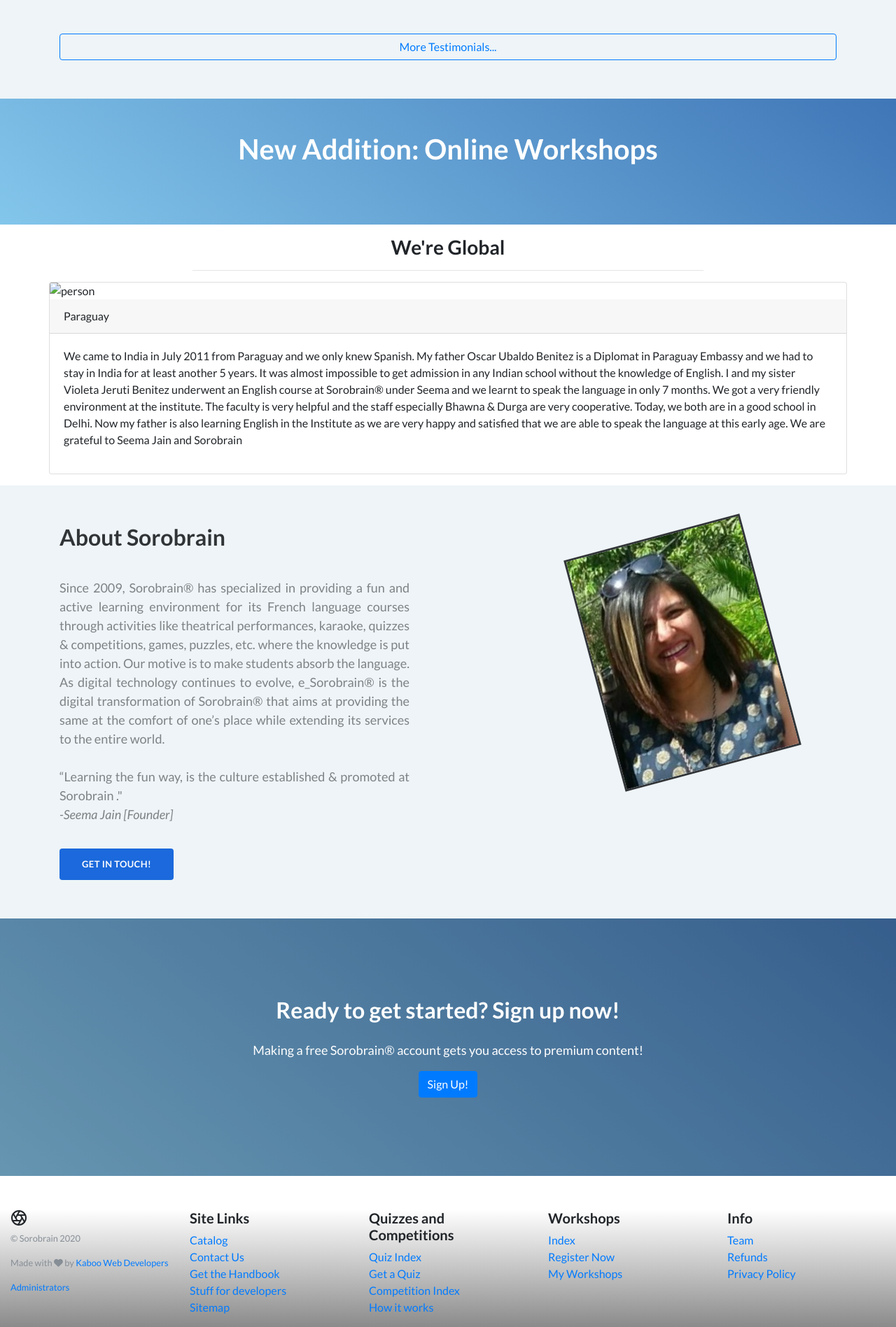
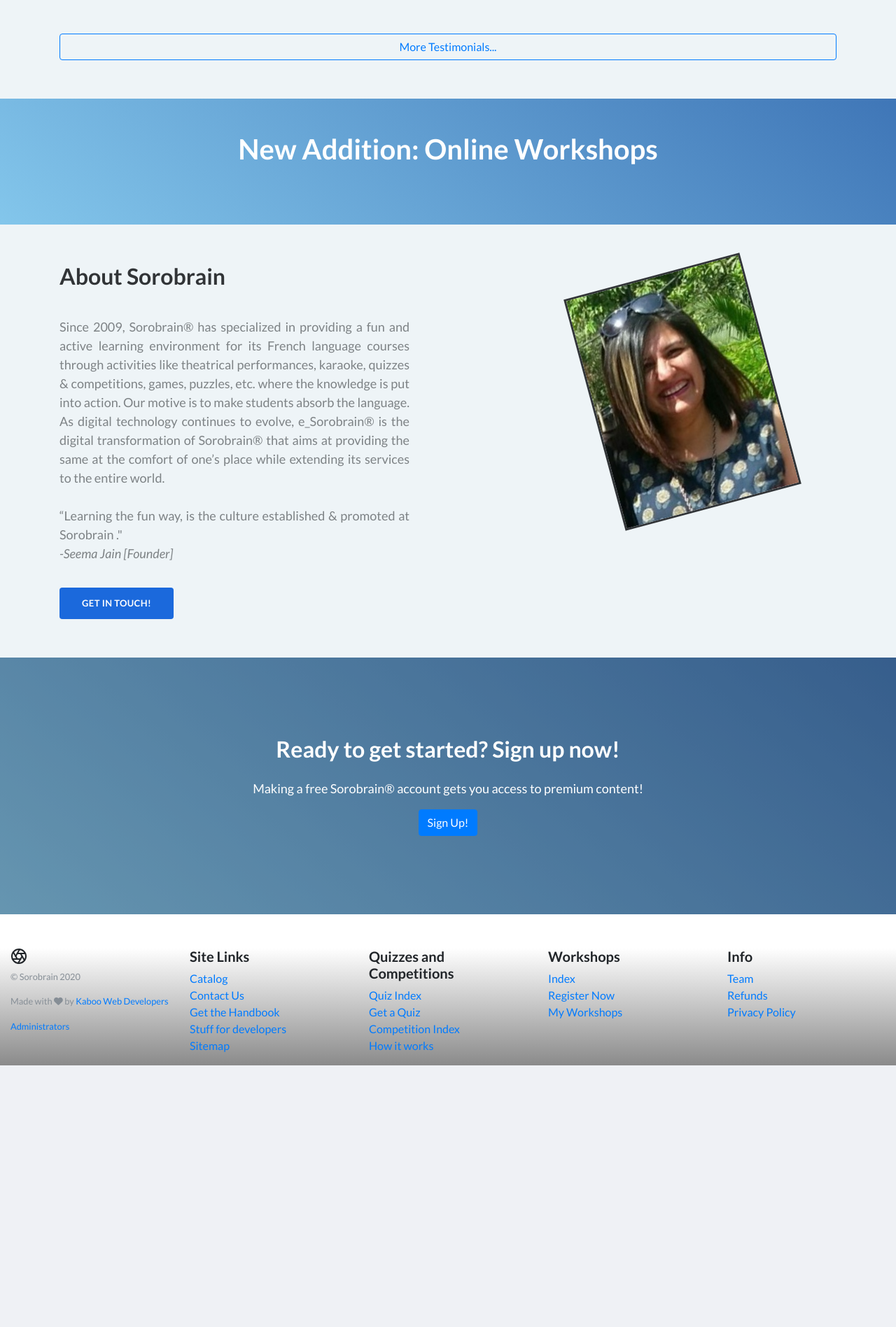
Before and after one commit to IshanManchanda/sorobrain, a Django app: page / in a window 1280 px wide. Shown: the part 2697-4594 px from the top of the page at 70% size. After the commit the page ends 4220 px from the top, so only its background shows below. Run offline with Django 3.2, Linux system fonts and the light colour scheme; data that the repository does not hold is empty; some libraries are stand-ins or nearby versions.

Commit message:
prod bug

```diff
--- a/main/templates/main/index.html
+++ b/main/templates/main/index.html
@@ -611,26 +611,26 @@
 			</div>
 		</div>
 	</section>
-	<section class="my-3">
-		<div class="container">
-			<div class="row">
-				<div class="col-md-8 mx-auto text-center">
-					<h3>We're Global</h3>
-					<hr>
-				</div>
-			</div>
-			<div class="row">
-				<div class="card">
-					<img class="card-img-top" src="https://via.placeholder.com/150" alt="person">
-					<div class="card-header"><span class="card-title">Paraguay</span></div>
-					<div class="card-body">
-						<p>We came to India in July 2011 from Paraguay and we only knew Spanish. My father Oscar Ubaldo Benitez is a Diplomat in Paraguay Embassy and we had to stay in India for at least another 5 years. It was almost impossible to get admission in any Indian school without the knowledge of English.  I and my sister Violeta Jeruti Benitez underwent an English course at Sorobrain® under Seema and we learnt to speak the language in only 7 months. We got a very friendly environment at the institute. The faculty is very helpful and the staff especially Bhawna & Durga are very cooperative. Today, we both are in a good school in Delhi. Now my father is also learning English in the Institute as we are very happy and satisfied that we are able to speak the language at this early age. We are grateful to Seema Jain and Sorobrain</p>
-
-					</div>
-				</div>
-			</div>
-		</div>
-	</section>
+{#	<section class="my-3">#}
+{#		<div class="container">#}
+{#			<div class="row">#}
+{#				<div class="col-md-8 mx-auto text-center">#}
+{#					<h3>We're Global</h3>#}
+{#					<hr>#}
+{#				</div>#}
+{#			</div>#}
+{#			<div class="row">#}
+{#				<div class="card">#}
+{#					<img class="card-img-top" src="https://via.placeholder.com/150" alt="person">#}
+{#					<div class="card-header"><span class="card-title">Paraguay</span></div>#}
+{#					<div class="card-body">#}
+{#						<p>We came to India in July 2011 from Paraguay and we only knew Spanish. My father Oscar Ubaldo Benitez is a Diplomat in Paraguay Embassy and we had to stay in India for at least another 5 years. It was almost impossible to get admission in any Indian school without the knowledge of English.  I and my sister Violeta Jeruti Benitez underwent an English course at Sorobrain® under Seema and we learnt to speak the language in only 7 months. We got a very friendly environment at the institute. The faculty is very helpful and the staff especially Bhawna & Durga are very cooperative. Today, we both are in a good school in Delhi. Now my father is also learning English in the Institute as we are very happy and satisfied that we are able to speak the language at this early age. We are grateful to Seema Jain and Sorobrain</p>#}
+{##}
+{#					</div>#}
+{#				</div>#}
+{#			</div>#}
+{#		</div>#}
+{#	</section>#}
 	<div class="highlight-phone">
 		<div class="container">
 			<div class="row">
```
Also changed, not shown: main/templates/main/catalog.html (+10 -1 lines).
